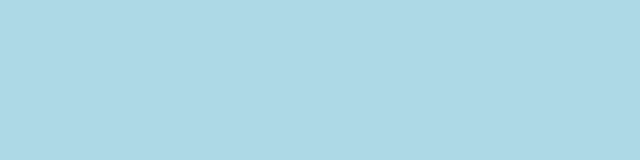
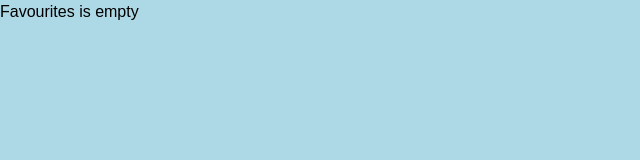
Before and after one commit to sriramEdstem/taskWeatherDashboard, a Next.js app: page /favourites in a window 1280 px wide. Shown: the top 160 px of the page, without its empty margins (0-640 px from the left). Built offline with nearby package versions, Linux system fonts and the light colour scheme.

Commit message:
condition for favourites page

```diff
--- a/src/app/favourites/page.tsx
+++ b/src/app/favourites/page.tsx
@@ -1,17 +1,25 @@
 "use client";
+
 import React from "react";
 import WeatherCard from "@/components/WeatherCard";
 import { useFavouriteStore } from "./_store";
 
 export default function Favourites() {
   const { favourites } = useFavouriteStore((state) => state);
-  const weatherGrid = favourites.map((city) => (
-    <WeatherCard key={city.cityId} city={city} />
-  ));
+
+  if (!favourites.length) {
+    return (
+      <div>
+        <h1>Favourites is empty</h1>
+      </div>
+    );
+  }
 
   return (
     <div className="grid grid-cols-1 gap-4 md:grid-cols-2 lg:grid-cols-3">
-      {weatherGrid}
+      {favourites.map((city) => (
+        <WeatherCard key={city.cityId} city={city} />
+      ))}
     </div>
   );
 }
```
